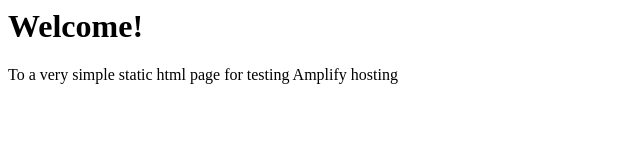
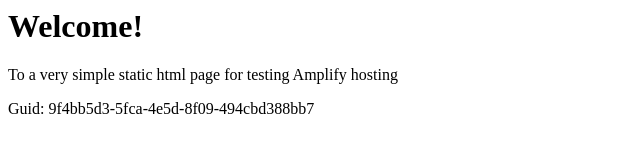
Before and after one commit to aws-aemilia-icn/Github-PR-Commit-Integration-Test-DoNotTouch-GitHubAutoBuildCanaryTest-v1-preprod-ap-northeast-2, a website: page src/index.html in a window 1280 px wide. Shown: the whole page, without its empty margins (0-640 px from the left). Drawn offline with Linux system fonts and the light colour scheme.

Commit message:
commit from integ tests

```diff
--- a/src/index.html
+++ b/src/index.html
@@ -1,3 +1,5 @@
+
+
 <html lang="en">
 
 <head>
@@ -10,6 +12,6 @@
 <body>
     <h1>Welcome!</h1>
     <p>To a very simple static html page for testing Amplify hosting</p>
-</body>
+    <p>Guid: 9f4bb5d3-5fca-4e5d-8f09-494cbd388bb7</p></body>
 
 </html>
```
